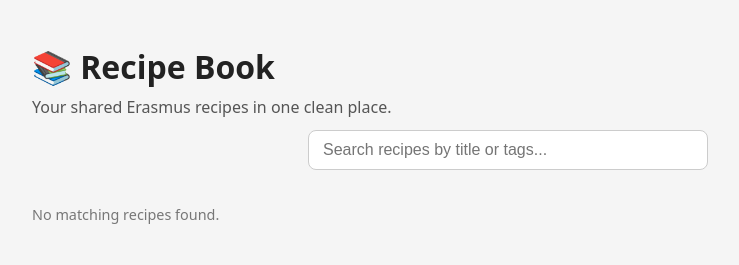
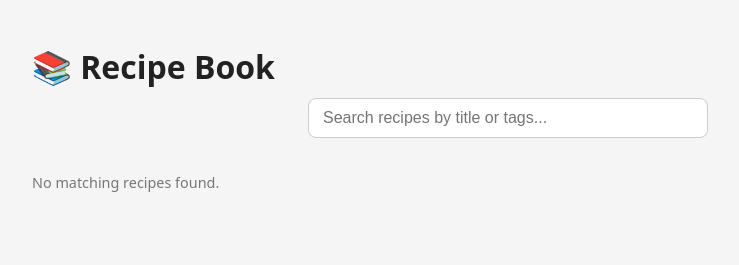
Before and after one commit to alainord/ReceiptApp, a plain HTML site: page index.html in a window 1280 px wide. Shown: the whole page, without its empty margins (132-871 px from the left). Drawn offline with Linux system fonts and the light colour scheme; no server answers.

Commit message:
Remove subtitle from the homepage for a cleaner layout

```diff
--- a/index.html
+++ b/index.html
@@ -11,7 +11,6 @@
 <body class="home">
   <h1>📚 Recipe Book</h1>
 
-  <p class="subtitle">Your shared Erasmus recipes in one clean place.</p>
   <input type="text" id="search-input" placeholder="Search recipes by title or tags..." class="search-bar" />
 
   <div id="recipe-list" class="grid"></div>
```
